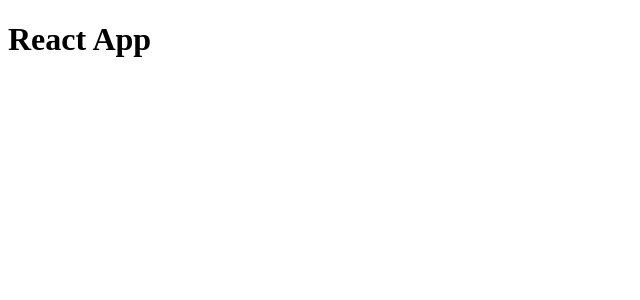
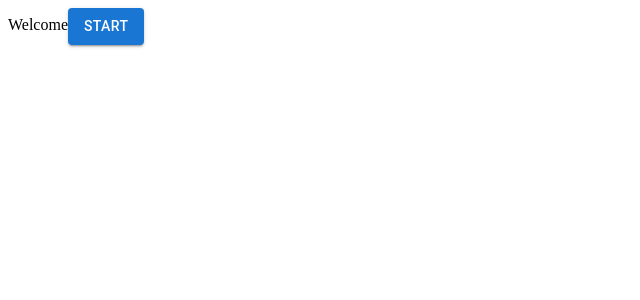
Before and after one commit to TheNewC0der-24/PathwayAdvice-EmpowerHacks, a React (Vite) app: page / in a window 1280 px wide. Shown: the top 300 px of the page, without its empty margins (0-640 px from the left). Built offline with nearby package versions, Linux system fonts and the light colour scheme.

Commit message:
Create Routes

```diff
--- a/src/App.jsx
+++ b/src/App.jsx
@@ -1,8 +1,10 @@
+import Router from "./Routes";
+
 function App() {
 
   return (
     <>
-      <h1>React App</h1>
+      <Router />
     </>
   )
 }
--- /dev/null
+++ b/src/Routes/index.jsx
@@ -0,0 +1,36 @@
+import { useRoutes, Navigate } from 'react-router-dom';
+
+import Welcome from '../Pages/Welcome';
+import DashboardLayout from "../Layout/index";
+import Dashboard from '../Components/Dashboard/Dashboard';
+import Tools from '../Components/Tools/Tools';
+import Resources from '../Components/Resources/Resources';
+import OurTeam from '../Components/OurTeam/OurTeam';
+
+const Router = () => {
+
+    const startFlag = localStorage.getItem('start') === 'true';
+
+    return useRoutes([
+        {
+            path: '/',
+            element: startFlag ? <Navigate to="/PathwayAdvice" /> : <Welcome />
+        },
+        {
+            path: '/PathwayAdvice',
+            element: startFlag ? <DashboardLayout /> : <Navigate to="/" />,
+            children: [
+                { path: "/PathwayAdvice", element: <Dashboard /> },
+                { path: "/PathwayAdvice/tools", element: <Tools /> },
+                { path: "/PathwayAdvice/resources", element: <Resources /> },
+                { path: "/PathwayAdvice/our-team", element: <OurTeam /> },
+            ]
+        },
+        {
+            path: '*',
+            element: <h1>Page Not Found</h1>
+        },
+    ])
+}
+
+export default Router;
--- a/src/main.jsx
+++ b/src/main.jsx
@@ -1,9 +1,12 @@
-import React from 'react'
-import ReactDOM from 'react-dom/client'
-import App from './App.jsx'
+import React from 'react';
+import ReactDOM from 'react-dom/client';
+import App from './App.jsx';
+import { BrowserRouter } from 'react-router-dom';
 
 ReactDOM.createRoot(document.getElementById('root')).render(
   <React.StrictMode>
-    <App />
+    <BrowserRouter>
+      <App />
+    </BrowserRouter>
   </React.StrictMode>,
 )
```
